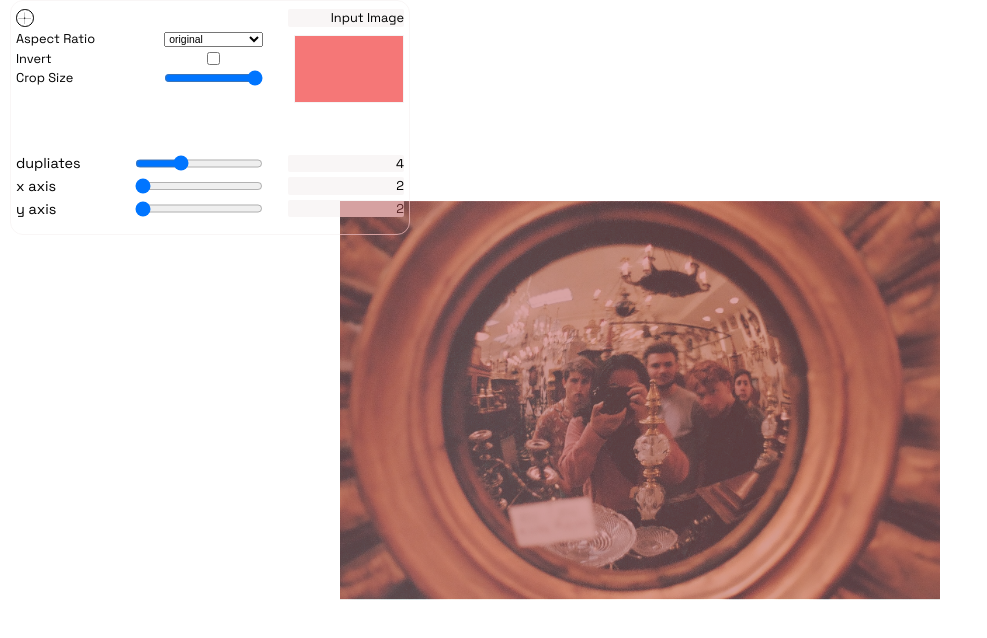
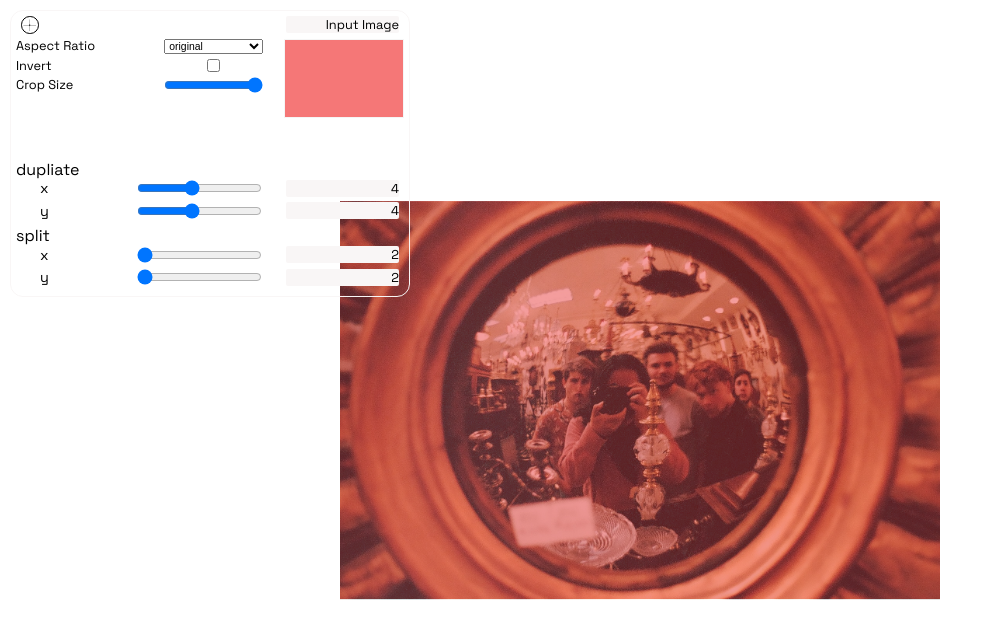
Before and after one commit to kefoto/ftostrip, a Vue app: page / in a window 1280 px wide. Shown: the top 638 px of the page, without its empty margins (0-987 px from the left). Built offline with nearby package versions, Linux system fonts and the light colour scheme.

Commit message:
little formatting change, i will add another button Crop that expand and tkae it self back

```diff
--- a/package.json
+++ b/package.json
@@ -10,6 +10,7 @@
   "dependencies": {
     "core-js": "^3.8.3",
     "cropperjs": "^1.6.2",
+    "element-plus": "^2.7.6",
     "gsap": "^3.12.5",
     "lodash": "^4.17.21",
     "merge-images": "^2.0.0",
--- a/src/components/GalleryPicture.vue
+++ b/src/components/GalleryPicture.vue
@@ -149,8 +149,8 @@ export default {
   transform: translate(-50%, -50%);
 
   // border: 1px solid #646464;
-  background-color: grey;
-  opacity: 0.5;
+  // background-color: grey;
+  // opacity: 0.5;
   user-select: none;
 
   z-index: 1;
@@ -162,7 +162,7 @@ export default {
 
   .mask{
     position: relative;
-    background-color: red;
+    background-color: rgb(232, 15, 15);
     opacity: 0.4;
 
     transition: all 1s ease;
--- a/src/components/TogglesInput.vue
+++ b/src/components/TogglesInput.vue
@@ -1,7 +1,7 @@
 <template>
   <div>
     <div id="menu">
-      <div id="dropfile" class="container">
+      <div id="about_img" class="container">
         <div class="normal-input">
           <input
             id="image-drop"
@@ -22,11 +22,7 @@
             <div class="small-input">
               <label for="ratio">Aspect Ratio</label>
               <select id="ratio" v-model="selectedWord">
-                <option
-                  v-for="word in words"
-                  :key="word"
-                  :value="word"
-                >
+                <option v-for="word in words" :key="word" :value="word">
                   <!-- TODO: this index is a issue -->
                   {{ word }}
                 </option>
@@ -61,50 +57,63 @@
             id="cPreview"
           ></CropPreview>
         </div>
+      </div>
       <div id="basic" class="container">
+        <p> dupliate</p>
         <div class="normal-input">
-            <label for="divisions">dupliates</label>
+          <label for="divisions">x</label>
           <input
             id="divisions"
             type="range"
-              min="2"
+            min="1"
             max="8"
             value="2"
-              v-model="duplicates"
+            v-model="dupX"
           />
-            <span class="display-input">{{ duplicates }}</span>
+          <span class="display-input">{{ dupX }}</span>
         </div>
-
         <div class="normal-input">
-            <label for="x-axis">x axis</label>
+          <label for="divisions">y</label>
+          <input
+            id="divisions"
+            type="range"
+            min="1"
+            max="8"
+            value="2"
+            v-model="dupY"
+          />
+          <span class="display-input">{{ dupY }}</span>
+        </div>
+        <p>split</p>
+        <div class="normal-input">
+          <label for="x-axis">x</label>
           <input
             id="x-axis"
             type="range"
             min="2"
             max="32"
             value="2"
-              v-model="xAxis"
+            v-model="splitX"
           />
-            <span class="display-input">{{ xAxis }}</span>
+          <span class="display-input">{{ splitX }}</span>
         </div>
 
         <div class="normal-input">
-            <label for="y-axis">y axis</label>
+          <label for="y-axis">y</label>
           <input
             id="y-axis"
             type="range"
             min="2"
             max="32"
             value="2"
-              v-model="yAxis"
+            v-model="splitY"
           />
-            <span class="display-input">{{ yAxis }}</span>
+          <span class="display-input">{{ splitY }}</span>
         </div>
 
         <!-- size, how many divisions in picture, x-how many line, y-how many line, -->
       </div>
       <div id="output" class="container"></div>
-      </div>
     </div>
   </div>
 </template>
@@ -126,9 +135,10 @@ export default {
       words: ["original", "1:1", "2:3", "3:4", "4:5"],
       imageSource: null,
       fileName: "Input Image",
-      duplicates: 4,
-      xAxis: 2,
-      yAxis: 2,
+      dupX: 4,
+      dupY: 4,
+      splitX: 2,
+      splitY: 2,
       input_aspec: 1,
       crop_boost: 10,
       inverted: false,
@@ -138,17 +148,15 @@ export default {
   created() {
     // Set the default selected word to the first element in the words array
     this.selectedWord = this.words[0];
-    this.emitImage(require('@/assets/1.png'));
+    this.emitImage(require("@/assets/1.png"));
   },
 
-  mounted() {
-
-  },
+  mounted() {},
 
   computed: {
     // Process the selectedWord here
     processedWord() {
-      if(this.selectedWord == 'original'){
+      if (this.selectedWord == "original") {
         return this.input_aspec;
       } else {
         const sizeArr = this.selectedWord.split(":");
@@ -157,7 +165,7 @@ export default {
 
         return (w / h).toFixed(2);
       }
-    }
+    },
   },
 
   methods: {
@@ -187,8 +195,7 @@ export default {
             });
 
             this.emitImage(reader.result);
-          }
-
+          };
 
           reader.readAsDataURL(file);
         } else {
@@ -214,12 +221,12 @@ export default {
     },
 
     limitNameLength(name, limit) {
-      if(name.length > limit){
+      if (name.length > limit) {
         var truncatedName = name.slice(0, limit); // Get the first 'limit' characters
-        return truncatedName + '...';
+        return truncatedName + "...";
       }
       return name;
-    }
+    },
   },
 
   // computed: {
@@ -243,10 +250,10 @@ export default {
   border: 1px solid #f9f6f6;
   border-radius: 13px;
 
-  margin: 0 10px;
+  margin: 10px;
   padding: 5px;
 
-  z-index: 1;
+  z-index: 20;
 
   > div {
     //   // transform: scale(0.9);
@@ -264,7 +271,7 @@ export default {
   position: relative;
   // height: auto;
   width: 100%;
-  padding: 3px 0;
+
   // margin-bottom: 0;
 
   .normal-input {
@@ -274,12 +281,10 @@ export default {
     width: 100%;
     height: 1.1rem;
     justify-content: space-between;
-
+    align-items: center;
     margin-bottom: 5px;
-
-    .img-drop {
-      height: 1.4rem !important;
-    }
+    padding: 0 5px;
+    // background-color: red;
 
     &:last-of-type {
       margin-bottom: 0; // Remove margin-bottom for the first input (image drop)
@@ -292,6 +297,7 @@ export default {
       font-size: 0.9rem;
       user-select: none;
       align-items: center;
+      padding-left: 5%;
     }
 
     input[type="file"] {
@@ -315,8 +321,6 @@ export default {
       align-items: center;
       // margin-left: auto;
       margin-left: auto;
-
-
     }
 
     .display-input {
@@ -375,10 +379,11 @@ export default {
   }
 
   #cPreview {
-    width: 110px;
-    height: 110px;
+    width: 120px;
+    height: 120px;
     // margin-left: auto;
     // margin-bottom: auto;
+    // background-color: red;
     margin: auto 0;
   }
 
@@ -484,6 +489,9 @@ export default {
       transition: all 0.3s ease;
     }
   }
+}
 
-}
+// #about_img{
+//   background-color: red;
+// }
 </style>
--- a/src/components/crop/CropPreview.vue
+++ b/src/components/crop/CropPreview.vue
@@ -209,6 +209,7 @@ export default {
 
 <style lang="scss" scoped>
 .container {
+  z-index: 20;
   position: inherit;
   display: flex;
   width: 100%;
--- a/src/main.js
+++ b/src/main.js
@@ -1,13 +1,16 @@
 import { createApp } from 'vue';
+// import Vue from 'vue'
 import mitt from 'mitt';
 // import Cropper from 'cropperjs';
 // import lodash from 'lodash';
 import App from './App.vue';
+import ElementPlus from 'element-plus';
 import './assets/styles/fonts.css';
 
 const emitter = mitt()
 
 const app = createApp(App)
 
+app.use(ElementPlus);
 app.config.globalProperties.emitter = emitter
 app.mount('#app')
```
Also changed, not shown: 1 other file (tests, documents, lock files or other folders). Lines whose indentation alone changed are shown as unchanged.
